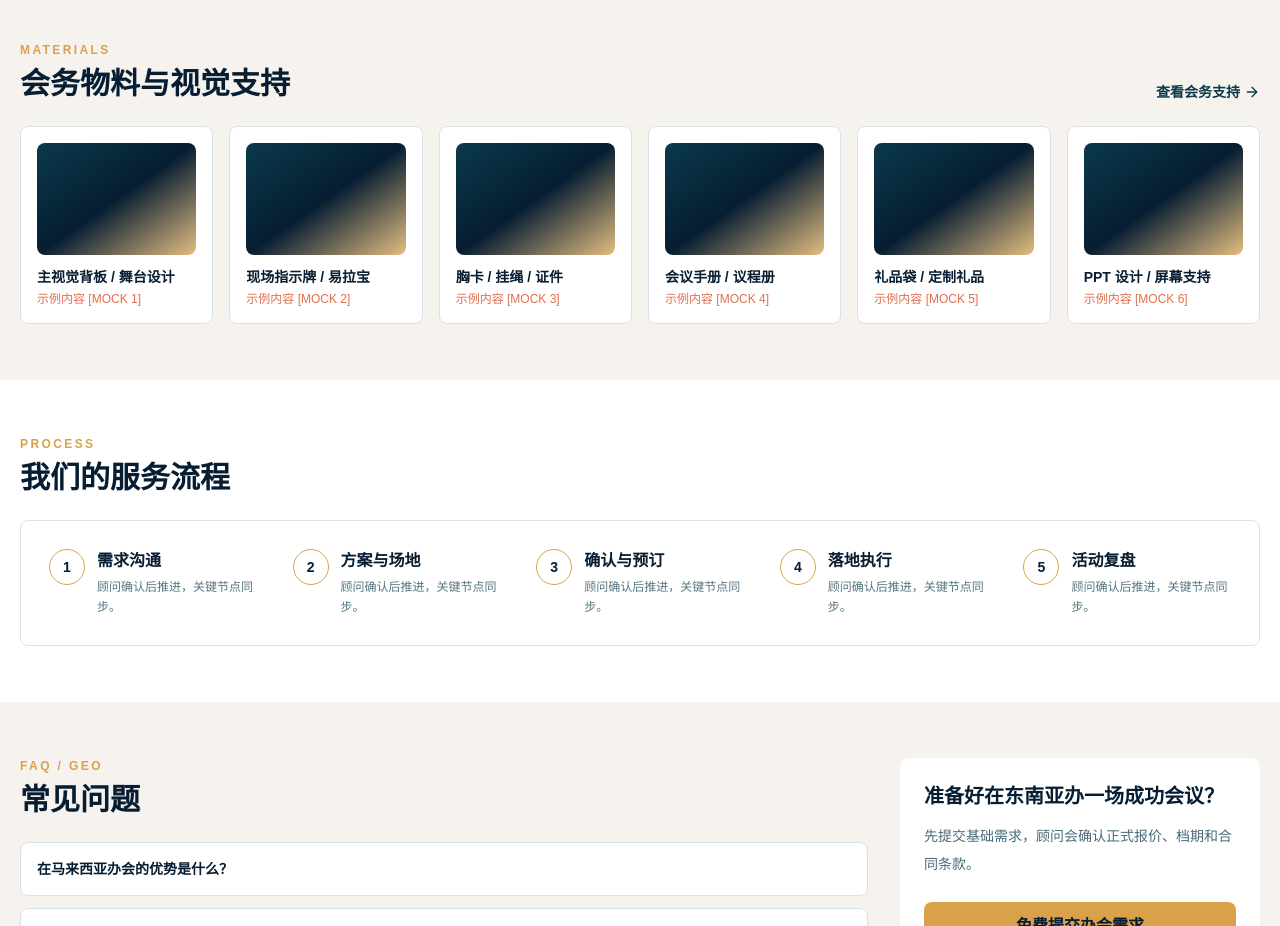
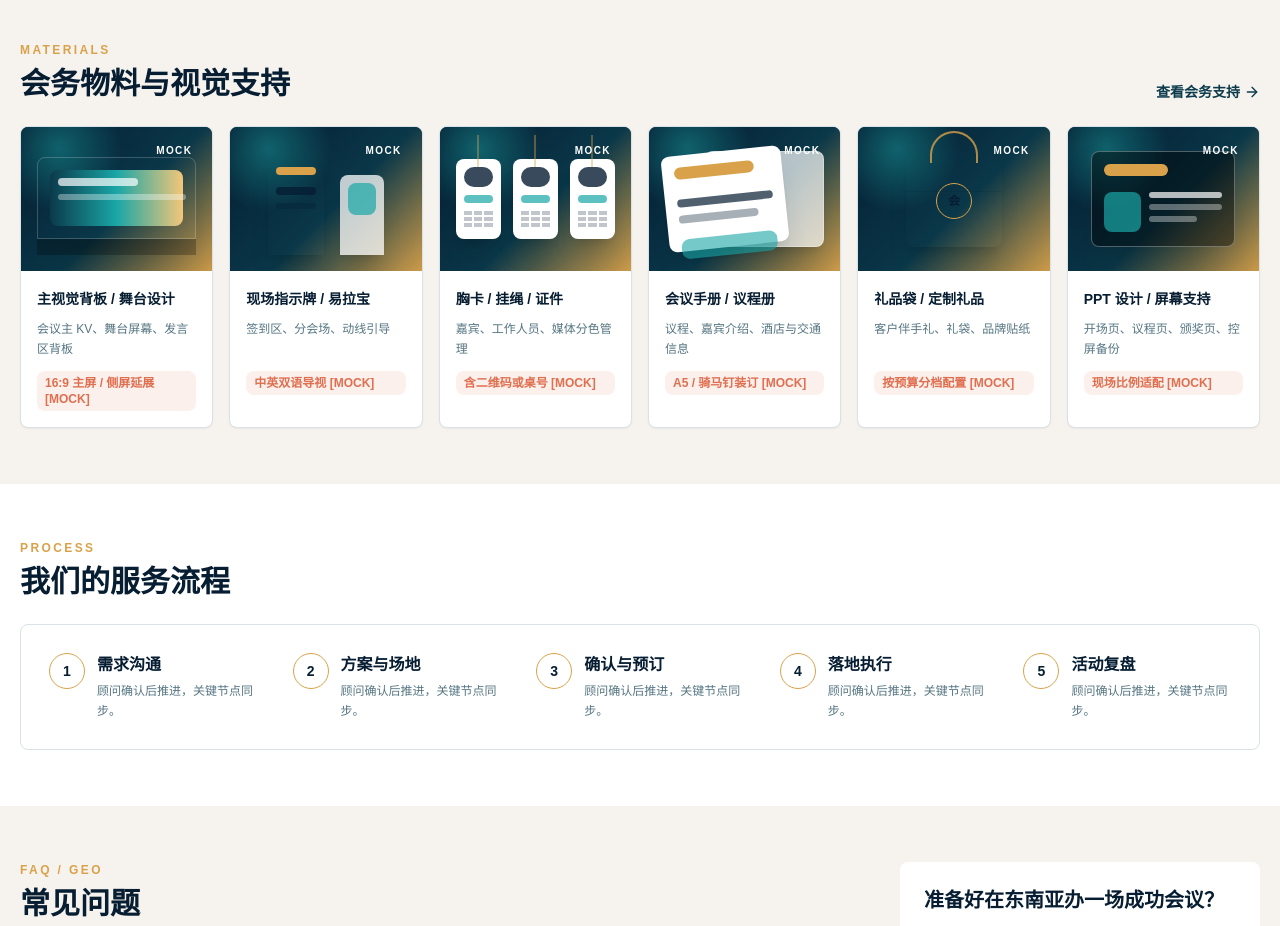
Before and after one commit to zengxm1979/huichuhai, a Next.js app: page / in a window 1280 px wide. Shown: the part 1880-2806 px from the top of the page. Built offline with nearby package versions, Linux system fonts and the light colour scheme.

Commit message:
fix: design material support cards

```diff
--- a/components/marketing/HomePageSections.tsx
+++ b/components/marketing/HomePageSections.tsx
@@ -112,12 +112,15 @@ export function HomePageSections() {
       <section className="bg-cloud py-14" id="materials">
         <div className="mx-auto max-w-7xl px-5">
           <SectionTitle action="查看会务支持" eyebrow="Materials" title="会务物料与视觉支持" />
-          <div className="mt-6 grid gap-4 md:grid-cols-6">
-            {materialSupport.map((item, index) => (
-              <article className="rounded-ui border border-line bg-white p-4" key={item}>
-                <div className="h-28 rounded-ui bg-gradient-to-br from-ocean via-ink to-gold/70" />
-                <p className="mt-3 text-sm font-semibold text-ink">{item}</p>
-                <p className="mt-1 text-xs text-coral">示例内容 [MOCK {index + 1}]</p>
+          <div className="mt-6 grid gap-4 sm:grid-cols-2 lg:grid-cols-3 xl:grid-cols-6">
+            {materialSupport.map((item) => (
+              <article className="group overflow-hidden rounded-ui border border-line bg-white shadow-sm transition hover:-translate-y-0.5 hover:shadow-soft" key={item.title}>
+                <MaterialMockVisual type={item.type} />
+                <div className="p-4">
+                  <p className="text-sm font-semibold leading-6 text-ink">{item.title}</p>
+                  <p className="mt-2 min-h-10 text-xs leading-5 text-ocean/70">{item.summary}</p>
+                  <p className="mt-3 rounded-ui bg-coral/10 px-2 py-1 text-xs font-semibold text-coral">{item.detail}</p>
+                </div>
               </article>
             ))}
           </div>
@@ -201,3 +204,116 @@ function TrustLine({ body, icon, title }: { body: string; icon: ReactNode; title
     </div>
   );
 }
+
+function MaterialMockVisual({ type }: { type: (typeof materialSupport)[number]["type"] }) {
+  return (
+    <div className="relative h-36 overflow-hidden bg-ink">
+      <div className="absolute inset-0 bg-[radial-gradient(circle_at_20%_15%,rgba(26,166,166,0.5),transparent_32%),linear-gradient(135deg,#061d32,#0b3a4b_55%,#d9a24a)] opacity-95" />
+      <div className="absolute inset-x-4 bottom-4 top-4">
+        {type === "stage" ? <StageVisual /> : null}
+        {type === "signage" ? <SignageVisual /> : null}
+        {type === "badge" ? <BadgeVisual /> : null}
+        {type === "booklet" ? <BookletVisual /> : null}
+        {type === "gift" ? <GiftVisual /> : null}
+        {type === "screen" ? <ScreenVisual /> : null}
+      </div>
+      <span className="absolute right-3 top-3 rounded-ui bg-white/14 px-2 py-1 text-[10px] font-semibold tracking-[0.14em] text-white">
+        MOCK
+      </span>
+    </div>
+  );
+}
+
+function StageVisual() {
+  return (
+    <div className="flex h-full flex-col justify-end">
+      <div className="rounded-t-ui border border-white/20 bg-white/12 p-3 shadow-2xl">
+        <div className="h-14 rounded-ui bg-[linear-gradient(90deg,#0b3a4b,#1aa6a6,#f3c679)] p-2">
+          <div className="h-2 w-20 rounded-full bg-white/70" />
+          <div className="mt-2 h-1.5 w-32 rounded-full bg-white/35" />
+        </div>
+      </div>
+      <div className="h-4 bg-black/25" />
+    </div>
+  );
+}
+
+function SignageVisual() {
+  return (
+    <div className="flex h-full items-end justify-center gap-4">
+      <div className="h-24 w-14 rounded-t-ui bg-white/92 p-2 shadow-xl">
+        <div className="h-2 rounded-full bg-gold" />
+        <div className="mt-3 h-2 rounded-full bg-ink/80" />
+        <div className="mt-2 h-1.5 rounded-full bg-ink/30" />
+      </div>
+      <div className="h-20 w-11 rounded-t-ui bg-white/75 p-2 shadow-xl">
+        <div className="h-8 rounded-ui bg-teal/70" />
+      </div>
+    </div>
+  );
+}
+
+function BadgeVisual() {
+  return (
+    <div className="flex h-full items-center justify-center gap-3">
+      {[0, 1, 2].map((item) => (
+        <div className="relative h-20 w-14 rounded-ui bg-white p-2 shadow-xl" key={item}>
+          <div className="absolute -top-6 left-1/2 h-8 w-px -translate-x-1/2 bg-gold/80" />
+          <div className="h-5 rounded-full bg-ink/80" />
+          <div className="mt-2 h-2 rounded-full bg-teal/70" />
+          <div className="mt-2 grid grid-cols-3 gap-0.5">
+            {Array.from({ length: 9 }).map((_, index) => (
+              <span className="h-1 bg-ink/25" key={index} />
+            ))}
+          </div>
+        </div>
+      ))}
+    </div>
+  );
+}
+
+function BookletVisual() {
+  return (
+    <div className="flex h-full items-center justify-center">
+      <div className="h-24 w-32 -rotate-6 rounded-ui bg-white p-3 shadow-xl">
+        <div className="h-3 w-20 rounded-full bg-gold" />
+        <div className="mt-5 h-2 rounded-full bg-ink/70" />
+        <div className="mt-2 h-2 w-20 rounded-full bg-ink/35" />
+        <div className="mt-4 h-5 rounded-ui bg-teal/60" />
+      </div>
+      <div className="-ml-20 h-24 w-32 rotate-5 rounded-ui border border-white/30 bg-white/70 p-3 shadow-xl" />
+    </div>
+  );
+}
+
+function GiftVisual() {
+  return (
+    <div className="flex h-full items-center justify-center">
+      <div className="relative h-24 w-24 rounded-ui bg-white/92 shadow-xl">
+        <div className="absolute -top-5 left-6 h-8 w-12 rounded-t-full border-2 border-gold/80 border-b-0" />
+        <div className="absolute inset-x-0 top-10 h-px bg-ink/15" />
+        <div className="mx-auto mt-8 grid h-9 w-9 place-items-center rounded-full border border-gold text-xs font-semibold text-ink">
+          会
+        </div>
+      </div>
+    </div>
+  );
+}
+
+function ScreenVisual() {
+  return (
+    <div className="flex h-full items-center justify-center">
+      <div className="h-24 w-36 rounded-ui border border-white/30 bg-black/45 p-3 shadow-2xl">
+        <div className="h-3 w-16 rounded-full bg-gold" />
+        <div className="mt-4 grid grid-cols-[1fr_2fr] gap-2">
+          <div className="h-10 rounded-ui bg-teal/70" />
+          <div className="space-y-1.5">
+            <div className="h-1.5 rounded-full bg-white/70" />
+            <div className="h-1.5 rounded-full bg-white/35" />
+            <div className="h-1.5 w-12 rounded-full bg-white/35" />
+          </div>
+        </div>
+      </div>
+    </div>
+  );
+}
--- a/content/site.ts
+++ b/content/site.ts
@@ -67,13 +67,43 @@ export const featuredVenues = [
 ];
 
 export const materialSupport = [
-  "主视觉背板 / 舞台设计",
-  "现场指示牌 / 易拉宝",
-  "胸卡 / 挂绳 / 证件",
-  "会议手册 / 议程册",
-  "礼品袋 / 定制礼品",
-  "PPT 设计 / 屏幕支持",
-];
+  {
+    title: "主视觉背板 / 舞台设计",
+    type: "stage",
+    summary: "会议主 KV、舞台屏幕、发言区背板",
+    detail: "16:9 主屏 / 侧屏延展 [MOCK]",
+  },
+  {
+    title: "现场指示牌 / 易拉宝",
+    type: "signage",
+    summary: "签到区、分会场、动线引导",
+    detail: "中英双语导视 [MOCK]",
+  },
+  {
+    title: "胸卡 / 挂绳 / 证件",
+    type: "badge",
+    summary: "嘉宾、工作人员、媒体分色管理",
+    detail: "含二维码或桌号 [MOCK]",
+  },
+  {
+    title: "会议手册 / 议程册",
+    type: "booklet",
+    summary: "议程、嘉宾介绍、酒店与交通信息",
+    detail: "A5 / 骑马钉装订 [MOCK]",
+  },
+  {
+    title: "礼品袋 / 定制礼品",
+    type: "gift",
+    summary: "客户伴手礼、礼袋、品牌贴纸",
+    detail: "按预算分档配置 [MOCK]",
+  },
+  {
+    title: "PPT 设计 / 屏幕支持",
+    type: "screen",
+    summary: "开场页、议程页、颁奖页、控屏备份",
+    detail: "现场比例适配 [MOCK]",
+  },
+] as const;
 
 export const faqs = [
   "在马来西亚办会的优势是什么？",
```
